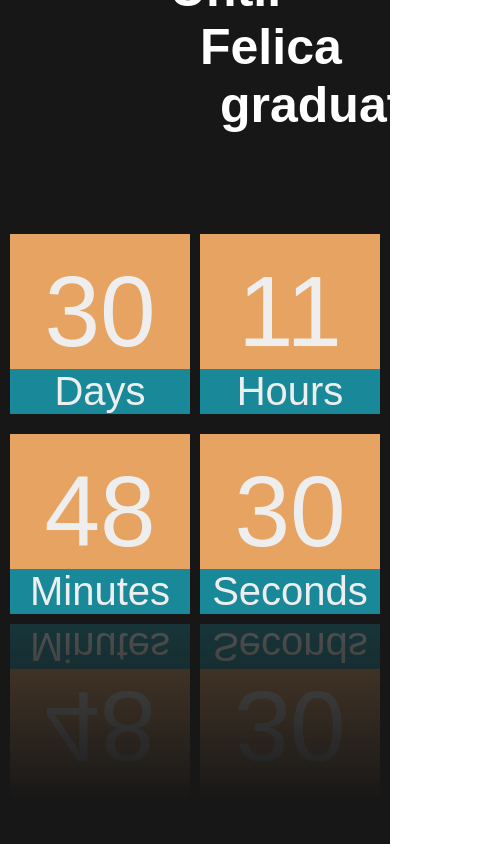
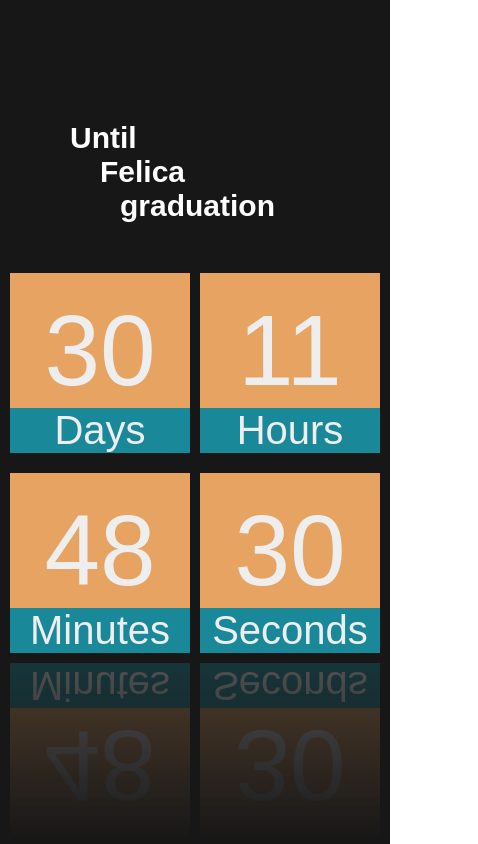
Before and after one commit to tkymr827/until-graduation, a Vue app: page / in a window 390 px wide. Shown: the whole page, 478 px wide, since content can reach past the window. Built offline with nearby package versions, Linux system fonts and the light colour scheme; a web font is replaced by a local one.

Commit message:
responsive4

```diff
--- a/src/components/countdown1.vue
+++ b/src/components/countdown1.vue
@@ -74,8 +74,8 @@ export default {
         @media screen and (max-width: 480px) {
             h1{
                 // margin:10rem auto 10rem;
-                margin:10rem 0 5rem -2orem;
-                font-size:5rem;
+                margin:10rem 0 5rem -20rem;
+                font-size:3rem;
                 display: flex;
                 flex-wrap: wrap;
                 width:5rem;
```
Also changed, not shown: 6 other files (tests, documents, lock files or other folders).
